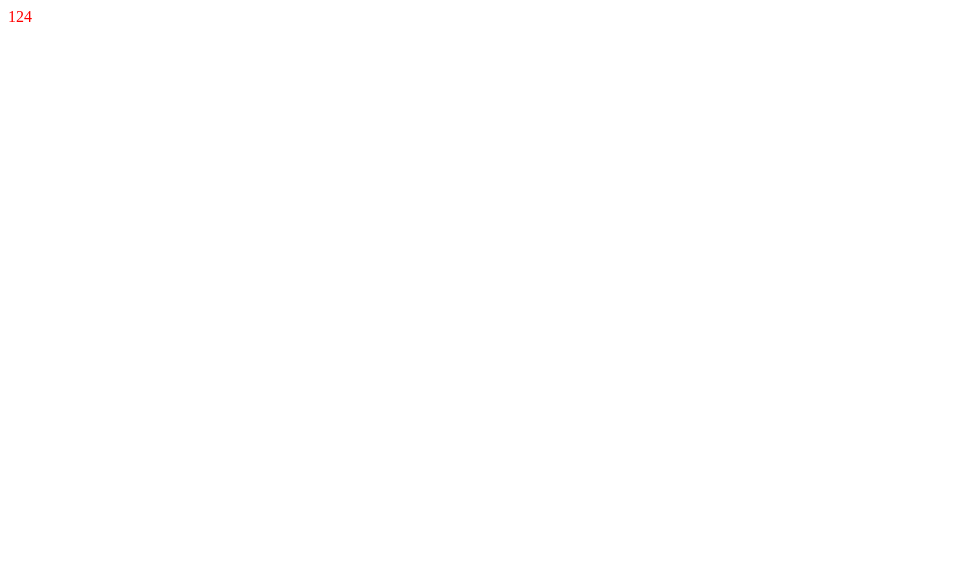
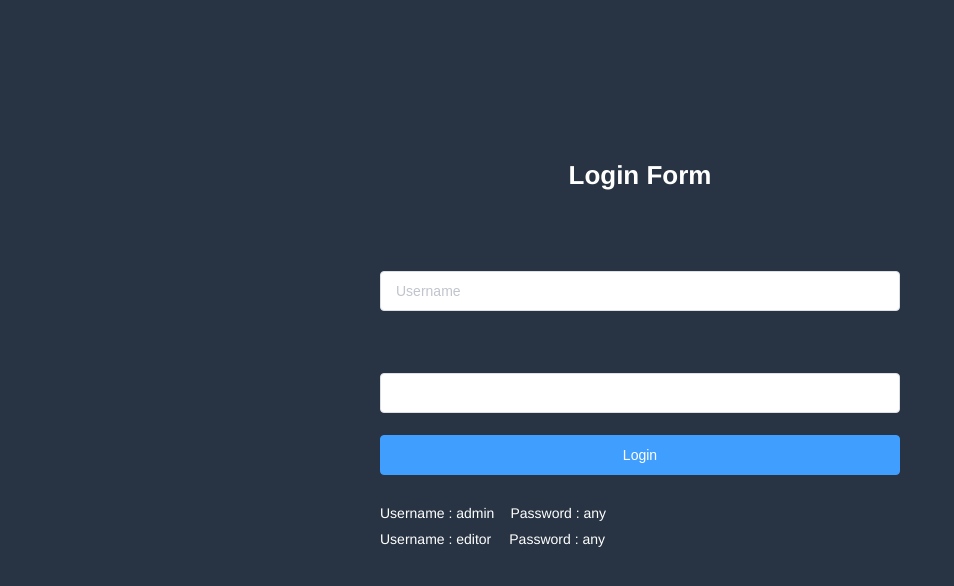
Before and after one commit to chenrong5185/myProject, a Vue app: page /#/ in a window 1280 px wide. Shown: the top 586 px of the page, without its empty margins (0-954 px from the left). Built offline with nearby package versions, Linux system fonts and the light colour scheme.

Commit message:
'样式调整'

```diff
--- a/src/login.vue
+++ b/src/login.vue
@@ -1,18 +1,147 @@
 <template>
-  <div class="login-container">124</div>
+  <div class="login-container">
+    <el-form
+      ref="loginForm"
+      class="login-form"
+      autocomplete="on"
+      label-position="left"
+    >
+      <div class="title-container">
+        <h3 class="title">Login Form</h3>
+      </div>
+      <el-form-item>
+        <span class="svg-container">
+          <!-- <svg-icon icon-class="user" /> -->
+        </span>
+        <el-input
+          ref="username"
+          placeholder="Username"
+          name="username"
+          type="text"
+        />
+      </el-form-item>
+      <el-tooltip content="Caps lock is On" placement="right" manual>
+        <el-form-item>
+          <span class="svg-container">
+            <!-- <svg-icon icon-class="password" /> -->
+          </span>
+          <el-input ref="password" />
+          <span class="show-pwd">
+            <!-- <svg-icon :icon-class="passwordType === 'password' ? 'eye' : 'eye-open'" /> -->
+          </span>
+        </el-form-item>
+      </el-tooltip>
+      <el-button type="primary" style="width:100%;margin-bottom:30px;"
+        >Login</el-button
+      >
+      <div style="position:relative">
+        <div class="tips">
+          <span>Username : admin</span>
+          <span>Password : any</span>
+        </div>
+        <div class="tips">
+          <span style="margin-right:18px;">Username : editor</span>
+          <span>Password : any</span>
+        </div>
+      </div>
+    </el-form>
+    <el-dialog title="Or connect with">
+      <!-- <social-sign /> -->
+    </el-dialog>
+  </div>
 </template>
 
 <script>
-  export default {
-    created() {},
-    methods: {}
-  };
+export default {
+  data() {
+    return {};
+  },
+  watch: {},
+  created() {},
+  mounted() {},
+  destroyed() {},
+  methods: {}
+};
+</script>
+<style lang="less" scoped>
+@bg: #283443;
+@light_gray: #fff;
+@cursor: #fff;
+@dark_gray: #889aa4;
 
-</script>
+@supports (-webkit-mask: none) and (not (cater-color: @cursor)) {
+  .login-container .el-input input {
+    color: @cursor;
+  }
+}
 
-<style lang="less">
-  div {
-    color: red;
+.login-container {
+  min-height: 100%;
+  width: 100%;
+  background-color: @bg;
+  overflow: hidden;
+
+  .login-form {
+    position: relative;
+    width: 520px;
+    max-width: 100%;
+    padding: 160px 35px 0;
+    margin: 0 auto;
+    overflow: hidden;
   }
 
+  .tips {
+    font-size: 14px;
+    color: #fff;
+    margin-bottom: 10px;
+
+    span {
+      &:first-of-type {
+        margin-right: 16px;
+      }
+    }
+  }
+
+  .svg-container {
+    padding: 6px 5px 6px 15px;
+    color: @dark_gray;
+    vertical-align: middle;
+    width: 30px;
+    display: inline-block;
+  }
+
+  .title-container {
+    position: relative;
+
+    .title {
+      font-size: 26px;
+      color: @light_gray;
+      margin: 0px auto 40px auto;
+      text-align: center;
+      font-weight: bold;
+    }
+  }
+
+  .show-pwd {
+    position: absolute;
+    right: 10px;
+    top: 7px;
+    font-size: 16px;
+    color: @dark_gray;
+    cursor: pointer;
+    user-select: none;
+  }
+
+  .thirdparty-button {
+    position: absolute;
+    right: 0;
+    bottom: 6px;
+  }
+
+  @media only screen and (max-width: 470px) {
+    .thirdparty-button {
+      display: none;
+    }
+  }
+}
 </style>
--- a/src/main.js
+++ b/src/main.js
@@ -3,9 +3,16 @@
 import Vue from 'vue'
 import App from './App'
 import router from './router'
+
+import Element from 'element-ui'
+import 'element-ui/lib/theme-chalk/index.css';
+import './styles/index.css' // 全局样式
+
 import './mock/index'
 import * as Service from '../src/utils/http'
-Vue.prototype.$http=Service
+
+Vue.use(Element)
+Vue.prototype.$http = Service
 Vue.config.productionTip = false
 
 /* eslint-disable no-new */
--- /dev/null
+++ b/src/styles/index.css
@@ -0,0 +1,18 @@
+* {
+    margin: 0;
+    padding: 0;
+}
+body {
+  height: 100%;
+  -moz-osx-font-smoothing: grayscale;
+  -webkit-font-smoothing: antialiased;
+  text-rendering: optimizeLegibility;
+  font-family: Helvetica Neue, Helvetica, PingFang SC, Hiragino Sans GB, Microsoft YaHei, Arial, sans-serif;
+}
+html {
+  height: 100%;
+  box-sizing: border-box;
+}
+#app {
+  height: 100%;
+}
```
